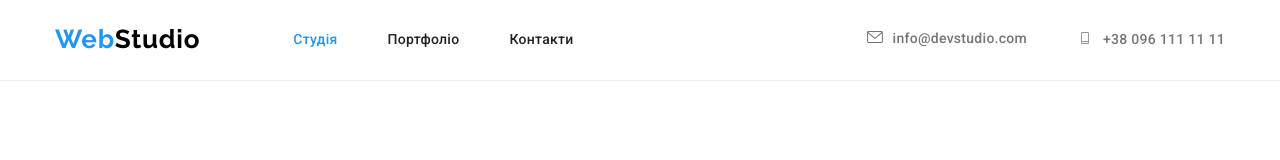
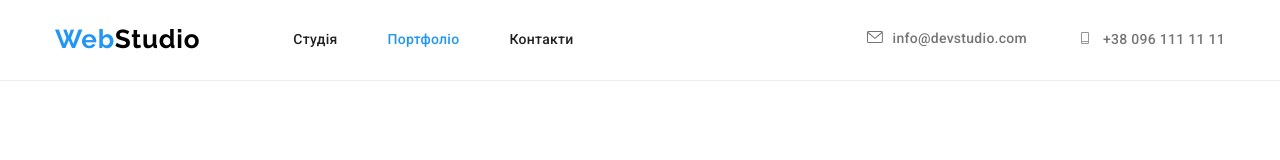
Before and after one commit to ABerseneva/goit-markup-hw-04, a plain HTML site: page portfolio.html in a window 1280 px wide. Shown: the top 160 px of the page. Drawn offline with nearby package versions, Linux system fonts and the light colour scheme.

Commit message:
Update portfolio.html

```diff
--- a/portfolio.html
+++ b/portfolio.html
@@ -18,8 +18,8 @@
       <nav class="header-navigation">
         <a href="./index.html" class="header-logo"><span class="logo-accent">Web</span>Studio</a>
         <ul class="site-nav list">
-          <li class="header-item"><a href="./index.html" class="link current">Студія</a></li>
-          <li class="header-item"><a href="./portfolio.html" class="link">Портфоліо</a></li>
+          <li class="header-item"><a href="./index.html" class="link">Студія</a></li>
+          <li class="header-item"><a href="./portfolio.html" class="link current">Портфоліо</a></li>
           <li class="header-item"><a href="#" class="link">Контакти</a></li>
         </ul>
       </nav>
```
